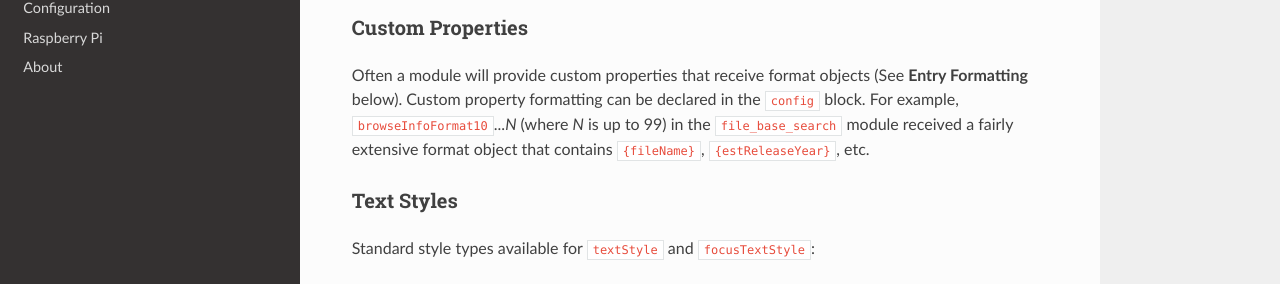
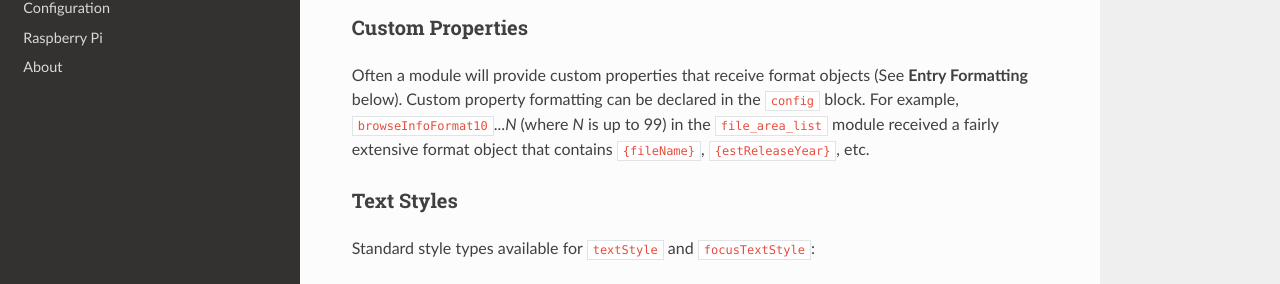
Before and after one commit to NuSkooler/enigma-bbs, an MkDocs documentation site: the page built from docs/art/mci.md, in a window 1280 px wide and 900 px high, scrolled down 3590 px. Shown: the part 141-425 px from the top of the window. Built offline with MkDocs 1.6.1, drawn with Linux system fonts in a browser that asks for light colours; nearby versions of some CDN libraries; old or Windows-style settings are respelled for this version of MkDocs.

Commit message:
Fix typo in module name

```diff
--- a/docs/art/mci.md
+++ b/docs/art/mci.md
@@ -119,7 +119,7 @@ These are just a few of the properties set on various views. *Use the source Luk
 `menu.hjson` and `theme.hjson` files!
 
 ### Custom Properties
-Often a module will provide custom properties that receive format objects (See **Entry Formatting** below). Custom property formatting can be declared in the `config` block. For example, `browseInfoFormat10`..._N_ (where _N_ is up to 99) in the `file_base_search` module received a fairly extensive format object that contains `{fileName}`, `{estReleaseYear}`, etc.
+Often a module will provide custom properties that receive format objects (See **Entry Formatting** below). Custom property formatting can be declared in the `config` block. For example, `browseInfoFormat10`..._N_ (where _N_ is up to 99) in the `file_area_list` module received a fairly extensive format object that contains `{fileName}`, `{estReleaseYear}`, etc.
 
 ### Text Styles
 
```
